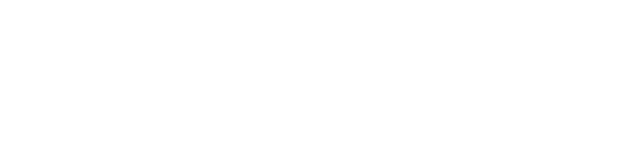
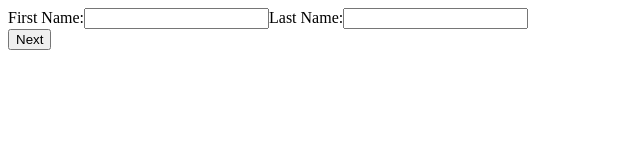
Before and after one commit to acciojob/multi-step-form-anuragabcr, a React app: page / in a window 1280 px wide. Shown: the whole page, without its empty margins (0-640 px from the left). Built offline with nearby package versions, Linux system fonts and the light colour scheme.

Commit message:
Multi-Step Form

```diff
--- a/src/components/App.js
+++ b/src/components/App.js
@@ -1,13 +1,31 @@
+import React, { useState } from 'react';
+import Step from './Step';
 
-import React from "react";
-import './../styles/App.css';
+function App() {
+  const [currentStep, setCurrentStep] = useState(1);
 
-const App = () => {
+  const handleNext = () => {
+    setCurrentStep(currentStep + 1);
+  };
+
+  const handlePrev = () => {
+    setCurrentStep(currentStep - 1);
+  };
+
+  const handleSubmit = (formData) => {
+    console.log('Form submitted:', formData);
+  };
+
   return (
-    <div>
-        {/* Do not remove the main div */}
+    <div className="multi-step-form">
+      <Step
+        step={currentStep}
+        onNext={handleNext}
+        onPrev={currentStep > 1 && handlePrev}
+        onSubmit={handleSubmit}
+      />
     </div>
-  )
+  );
 }
 
-export default App
+export default App;
--- /dev/null
+++ b/src/components/Step.js
@@ -0,0 +1,67 @@
+import React, {useState} from 'react';
+
+const Step = ({ step, onNext, onPrev, onSubmit }) => {
+  const [formData, setFormData] = useState({
+    firstName: '',
+    lastName: '',
+    model: '',
+    car_price: '',
+    card_info: '',
+    expiry_date: '',
+  });
+
+  const handleChange = (event) => {
+    setFormData({ ...formData, [event.target.name]: event.target.value });
+  }
+
+  const handleSubmit = (event) => {
+    event.preventDefault();
+    onSubmit(formData);
+  }
+
+  const renderStepContent = () => {
+    switch (step) {
+      case 1:
+        return (
+          <>
+            <label htmlFor="first_name">First Name:</label>
+            <input type="text" id="first_name" name="firstName" onChange={handleChange} />
+            <label htmlFor="last_name">Last Name:</label>
+            <input type="text" id="last_name" name="lastName" onChange={handleChange} />
+          </>
+        );
+      case 2:
+        return (
+          <>
+            <label htmlFor="model">Car Model:</label>
+            <input type="text" id="model" name="model" onChange={handleChange} />
+            <label htmlFor="car_price">Car Price:</label>
+            <input type="number" id="car_price" name="car_price" onChange={handleChange} />
+          </>
+        );
+      case 3:
+        return (
+          <>
+            <label htmlFor="card_info">Card Information:</label>
+            <input type="text" id="card_info" name="card_info" onChange={handleChange} />
+            <label htmlFor="expiry_date">Expiry Date:</label>
+            <input type="date" id="expiry_date" name="expiry_date" onChange={handleChange} />
+          </>
+        );
+      default:
+        return null;
+    }
+  };
+
+  return (
+    <form onSubmit={handleSubmit}>
+      {renderStepContent()}
+      <br />
+      {step > 1 && <button type="button" onClick={onPrev}>Previous</button>}
+      {step < 3 && <button type="button" onClick={onNext}>Next</button>}
+      {step === 3 && <button type="submit">Submit</button>}
+    </form>
+  );
+};
+
+export default Step;
```
Also changed, not shown: dist/index.html, dist/index_bundle.js, 1 other file.
